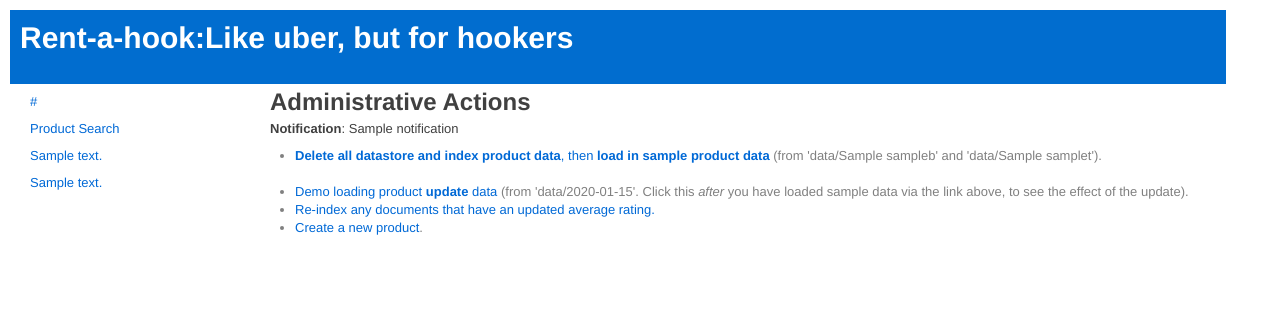
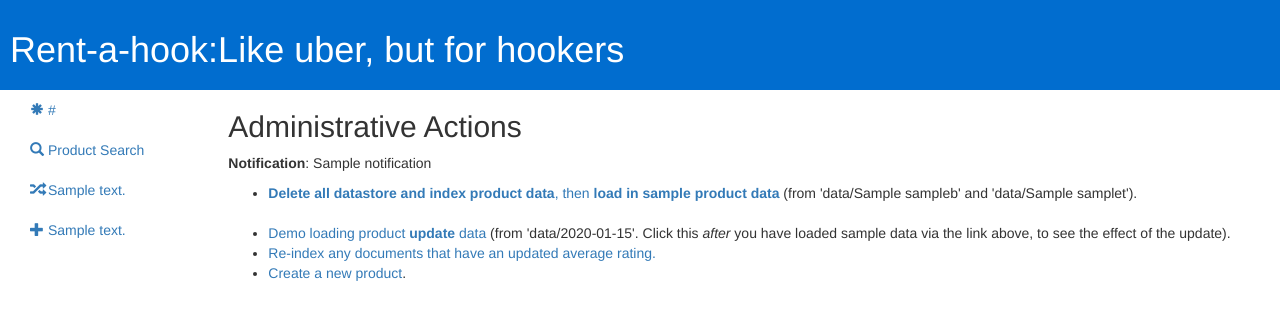
Before and after one commit to Phohawkenics/Rent-Ur-Stuff-2016, a Python web app: template templates/admin.html in a window 1280 px wide. Shown: the top 320 px of the page. Run offline with Jinja, Linux system fonts and the light colour scheme; the template is opened without the code that fills it: most values are stand-ins (such as "Sample title", 1, 10 or a date in 2020); some libraries are stand-ins or nearby versions.

Commit message:
Added files via upload

```diff
--- a/templates/base.html
+++ b/templates/base.html
@@ -3,46 +3,44 @@
 <html>
 	<head>
 	  <meta http-equiv="Content-type" content="text/html;charset=UTF-8">
-  <link rel="stylesheet" type="text/css" href="/static/css/bootstrap.css"/>
-
+	  <meta name="viewport" content="width=device-width, initial-scale=1">
+	  <link rel="stylesheet" type="text/css" href="/static/css/bootstrap.min.css"/>
+	  <link rel="stylesheet" type="text/css" href="/static/css/custom/custom.css"/>
+	  <script src="/static/js/jquery-2.2.1.min.js"></script>
+	  <script src="/static/js/bootstrap.min.js"></script>
 	  {% block head %}{% endblock %}
 	</head>
-
-<body style="margin:10px;width:95%;">
-
+	<body>
 		<div  style="background:#016DCF;color:#fff;padding:10px">
 			<h1 style="color:#fff"><a style="color:#fff;" href="/">Rent-a-hook:Like uber, but for hookers</a></h1>
 		</div>
-
 		<div class="container-fluid">
-
-<div class="sidebar">
-
-<p></p>
-<p><a href="{{ url }}">{{ url_linktext }}</a></p>
-
-<p><a href="/">Product Search</a></p>
-
-<p>{% if admin_url %}
-    <p><a href="{{admin_url}}">{{admin_text}}</a></p>
+			<div class="row">
+				<div class="col-xs-12 col-sm-12 col-md-2 col-lg-2" style="z-index: 10000;">
+					<ul class="nav list-inline" style="padding-bottom: 30px">
+						<li class="col-xs-4 col-sm-4 col-md-12 col-lg-12">
+							<a href="{{ url }}"><i class="glyphicon glyphicon-asterisk"></i> {{ url_linktext }}</a>
+						</li>
+						<li class="col-xs-4 col-sm-4 col-md-12 col-lg-12">
+							<a href="/"><i class="glyphicon glyphicon-search"></i> Product Search</a>
+						</li>
+						{% if admin_url %}
+						<li class="col-xs-4 col-sm-4 col-md-12 col-lg-12">
+							<a href="{{admin_url}}"> <i class=" glyphicon glyphicon-random"></i> {{admin_text}}</a>
+						</li>
 						{% endif %}
-</p>
-
-<p>{% if admin_create_url %}
-    <p><a href="{{admin_create_url}}">{{admin_create_text}}</a></p>
+						{% if admin_create_url %}
+						<li class="col-xs-4 col-sm-4 col-md-12 col-lg-12">
+							<a href="{{admin_create_url}}"> <i class="glyphicon glyphicon-plus"></i> {{admin_create_text}}</a>
+						</li>
 						{% endif %}
-</p>
-
 						{% block sidebar %}{% endblock %}
-
+					</ul>
 				</div> <!-- end sidebar -->
-
- <div class="content">
-
+				<div class="col-md-10 content">
 					{% block content %}{% endblock %}
-
 				</div> <!-- end content -->
-
+			</div>
 	 </div> <!-- end container-fluid -->
 
 	</body>
```
Lines whose indentation alone changed are shown as unchanged.
